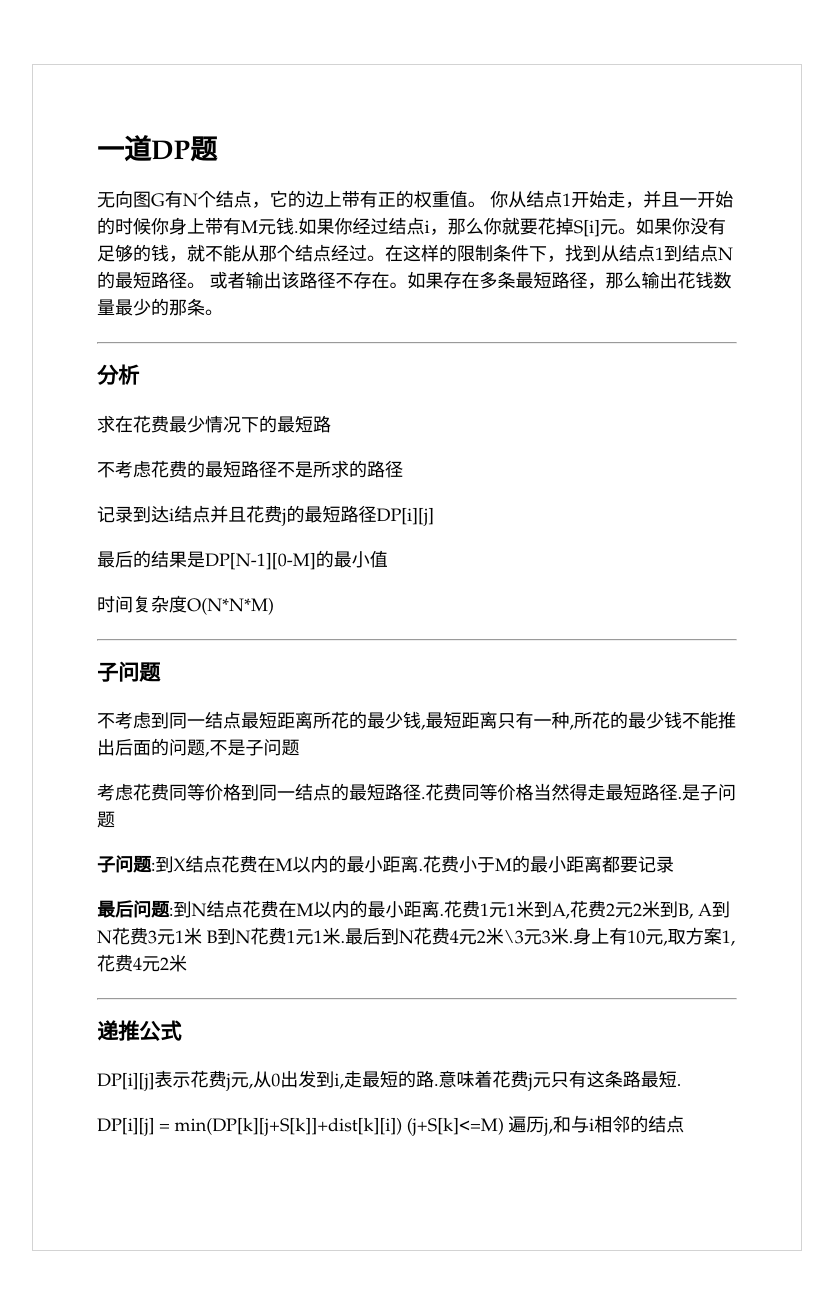
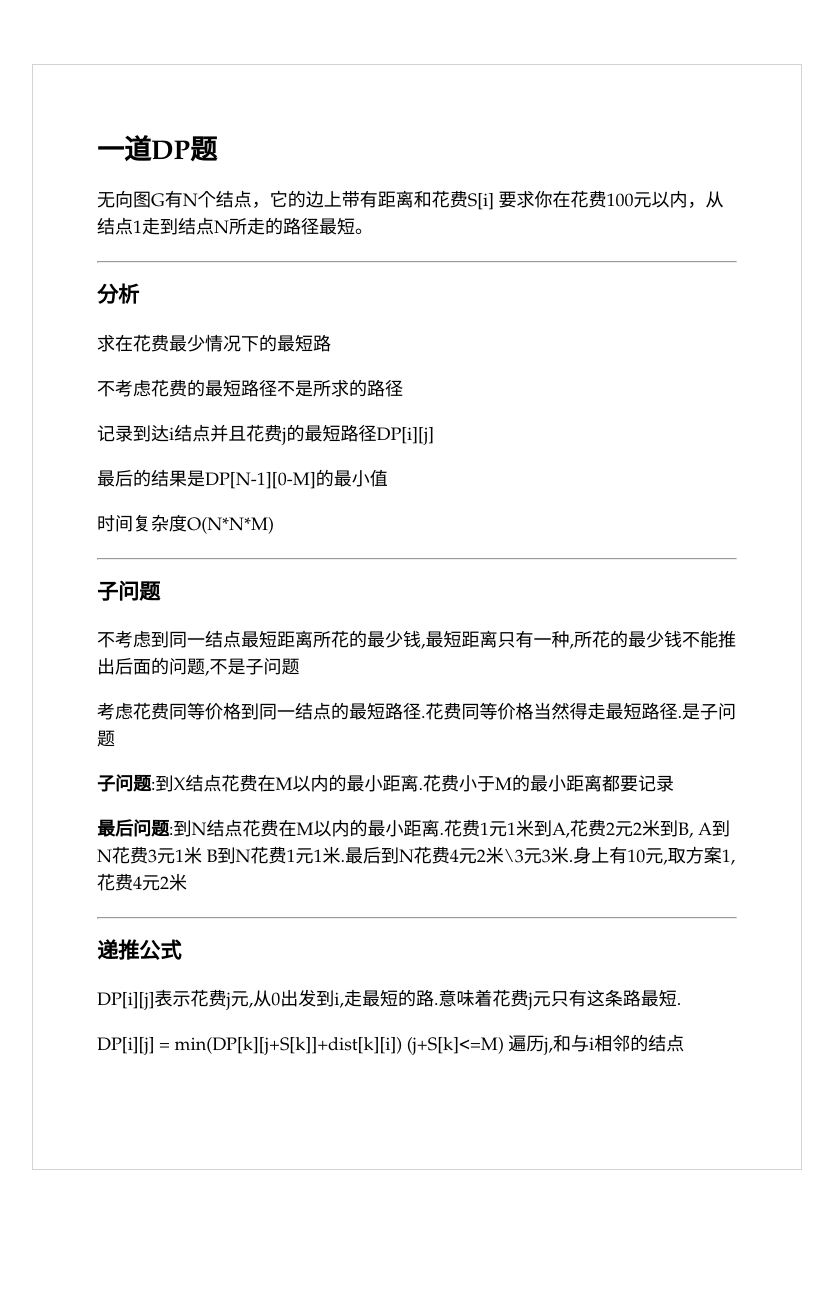
Before and after one commit to garydai/ruleEngine, a Jekyll site: the page built from _posts/2013-4-17-dp.md, in a window 1280 px wide. Shown: the whole page, without its empty margins (224-1057 px from the left). Built offline with Jekyll 4.4.1, drawn with Linux system fonts in a browser that asks for light colours; after the commit the page ends 1234 px from its top, so only the background shows below that.

Commit message:
Updated _posts/2013-4-17-dp.md

```diff
--- a/_posts/2013-4-17-dp.md
+++ b/_posts/2013-4-17-dp.md
@@ -3,10 +3,11 @@ layout: default
 title: 一道DP题
 
 ---
+
 ##一道DP题
 
-无向图G有N个结点，它的边上带有正的权重值。
-你从结点1开始走，并且一开始的时候你身上带有M元钱.如果你经过结点i，那么你就要花掉S\[i\]元。如果你没有足够的钱，就不能从那个结点经过。在这样的限制条件下，找到从结点1到结点N的最短路径。 或者输出该路径不存在。如果存在多条最短路径，那么输出花钱数量最少的那条。
+无向图G有N个结点，它的边上带有距离和花费S\[i\]
+要求你在花费100元以内，从结点1走到结点N所走的路径最短。
 
 ---
 ###分析
```
